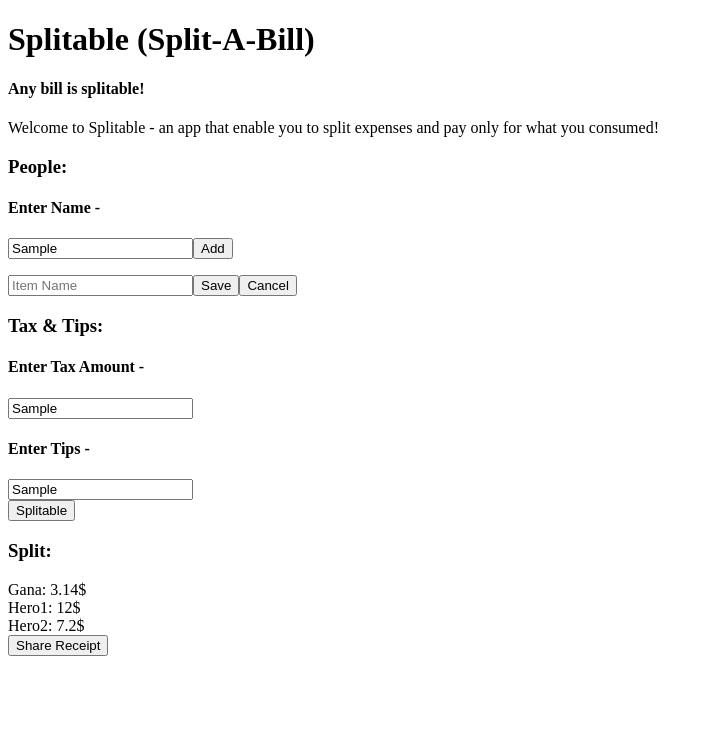
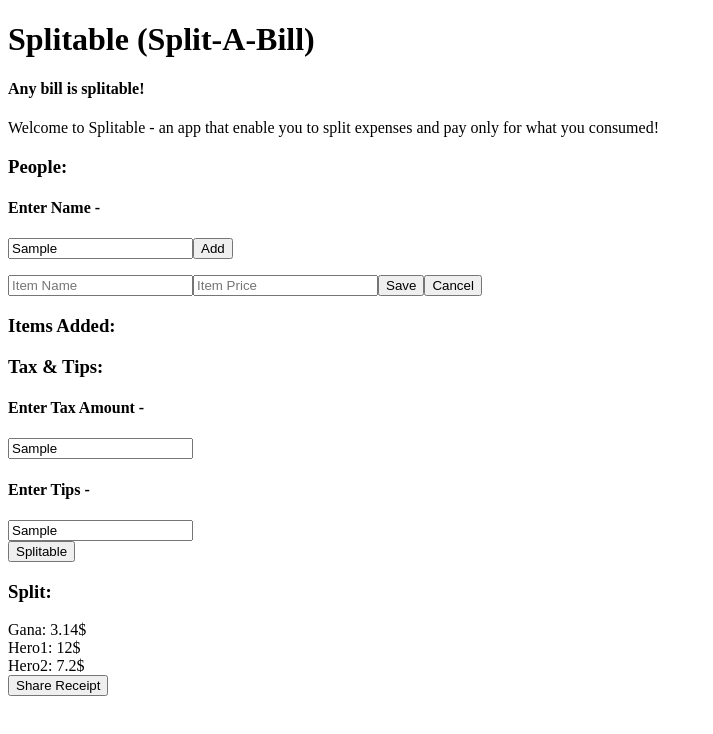
Before and after one commit to hey-Gana/splitable, a React (Vite) app: page / in a window 1280 px wide. Both pictures are taken after typing "Sample", "Sample", "Sample" into the empty fields and a click on the button "Add Item". Shown: the top 734 px of the page, without its empty margins (0-713 px from the left). Built offline with nearby package versions, Linux system fonts and the light colour scheme.

Commit message:
Items price addition feature added

```diff
--- a/src/App.jsx
+++ b/src/App.jsx
@@ -8,6 +8,7 @@ import Friends from "./components/Friends.jsx";
 import FriendsForm from "./components/FriendsForm.jsx";
 //Items Section Import
 import Items from "./components/Items.jsx";
+import ItemsList from "./components/ItemsList.jsx";
 
 
 function App() {
@@ -58,11 +59,32 @@ function App() {
 
   //ITEMS SECTION FUNCTIONS
 
-  const items = []
+  const [ListOfItems,setItem] = useState([])
 
-  function addItem(iname){
-    console.log("Accessing the item name from App.jsx")
-    console.log(iname)
+
+  const items = ListOfItems?.map((item) =>
+  (<ItemsList
+    id={item.id}
+    name={item.iname}
+    price={item.price}
+    splitFriends = {friends}
+    key={item.id}
+    delItem={delItem}
+   />))
+
+  //Function to add items
+  function addItem(iname,price){
+    const newItem = {id:nanoid(), iname, price: parseFloat(price)}
+    setItem([...ListOfItems,newItem]);
+    console.log(FriendsList)
+  }
+
+  //function to delete items
+  function delItem(id){
+    //passing the delItem() to ItemsList.jsx so that it can be called by props
+    //callback props
+    const remainingItems = ListOfItems.filter((item) => id !== item.id)
+    setItem(remainingItems)
   }
 
   return (
@@ -84,10 +106,12 @@ function App() {
       {/* Items Form Component - Entering food items, prices & their splits */}
       <Items addItem={addItem} />
 
+
       {/* Items List Component - Displays the Items added*/}
       <div>
+        <h3> Items Added: </h3>
         <ul>
-          {/* {ItemsList} */}
+         {items}
         </ul>
       </div>
 
--- a/src/components/Items.jsx
+++ b/src/components/Items.jsx
@@ -9,26 +9,51 @@ function Items(props) {
 
     //State for capturing Item Name and Price input
     // itemName - name of item added
-    // addItem - function that adds the item input
-    const [itemName,addItem] = useState("")
+    // addItemName - function that adds the item input
+    const [itemName, addItemName] = useState("")
+    const [itemPrice, addPrice] = useState("")
 
     //Handles Form Submission
-    function handleSubmit(e){
+    function handleSubmit(e) {
         e.preventDefault()
-        props.addItem(itemName)
-        addItem("")
+        if (!itemName || !itemPrice) {
+            alert("Please enter both item name and price!");
+            return;
+        }
+        props.addItem(itemName, itemPrice)
+        addItemName("")
+        addPrice("")
         setAddingItemState(false)
     }
 
-    //Handles Input into text box
-    function handleChange(e){
-        addItem(e.target.value)
+    //Handles Input for item name
+    function handleChange(e) {
+        addItemName(e.target.value)
     }
+
+    //Handles Input for price
+    function handlePriceChange(e) {
+        addPrice(e.target.value)
+    }
+
 
     // When Add Item button is clicked
     const addItemTemplate = (
         <form onSubmit={handleSubmit}>
-            <input type="text" placeholder="Item Name" value={itemName} onChange={handleChange} required/>
+            <input type="text" placeholder="Item Name" value={itemName} onChange={handleChange} required />
+            <input type="text"
+                placeholder="Item Price"
+                value={itemPrice}
+                onChange={(e) => {
+                    const value = e.target.value;
+                    // Allow only numbers and at most one decimal point
+                    if (value === '' || /^\d*\.?\d*$/.test(value)) {
+                        handlePriceChange(e);
+                    }
+                }}
+                required
+            />
+
             <button type="Submit">Save</button>
             <button type="button" onClick={() => setAddingItemState(false)}>Cancel</button>
         </form>
--- /dev/null
+++ b/src/components/ItemsList.jsx
@@ -0,0 +1,20 @@
+import React from "react";
+
+function ItemsList(props) {
+    const { id, name, splitFriends } = props;
+    return (
+        <li>
+            <div>
+                <label id={props.id}>{props.name} - {props.price}</label>
+            </div>
+            <div>
+                <button onClick={()=>props.delItem(props.id)}>Delete Item</button>
+            </div>
+            <div>
+                Add Friends
+            </div>
+        </li>
+    )
+}
+
+export default ItemsList;
```
Also changed, not shown: src/components/ItemsForm.jsx (deleted, +0 -11 lines).
